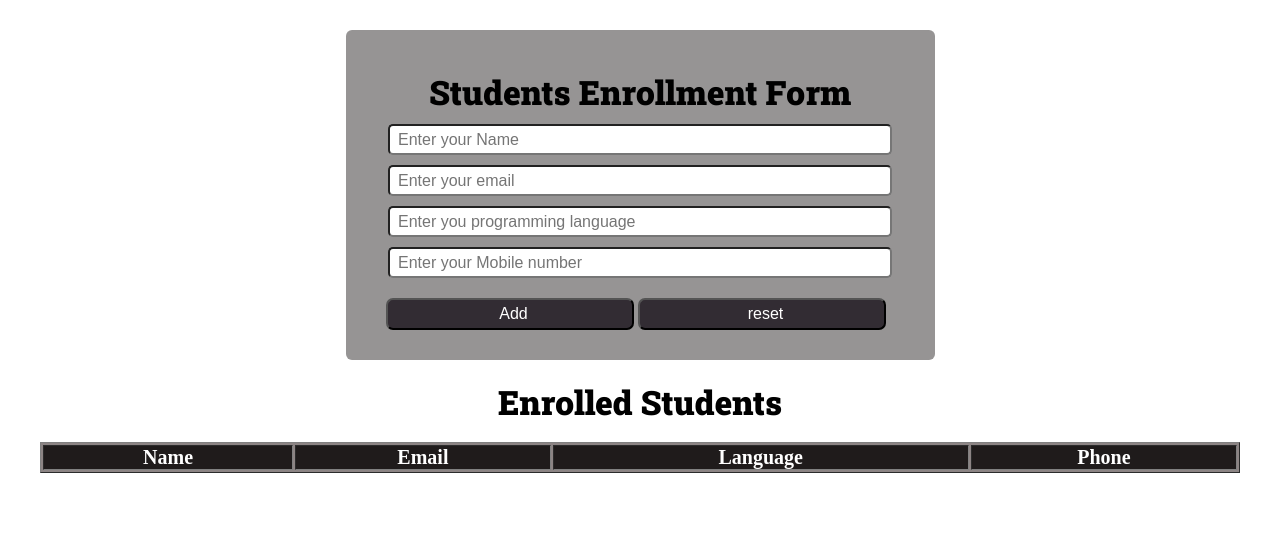
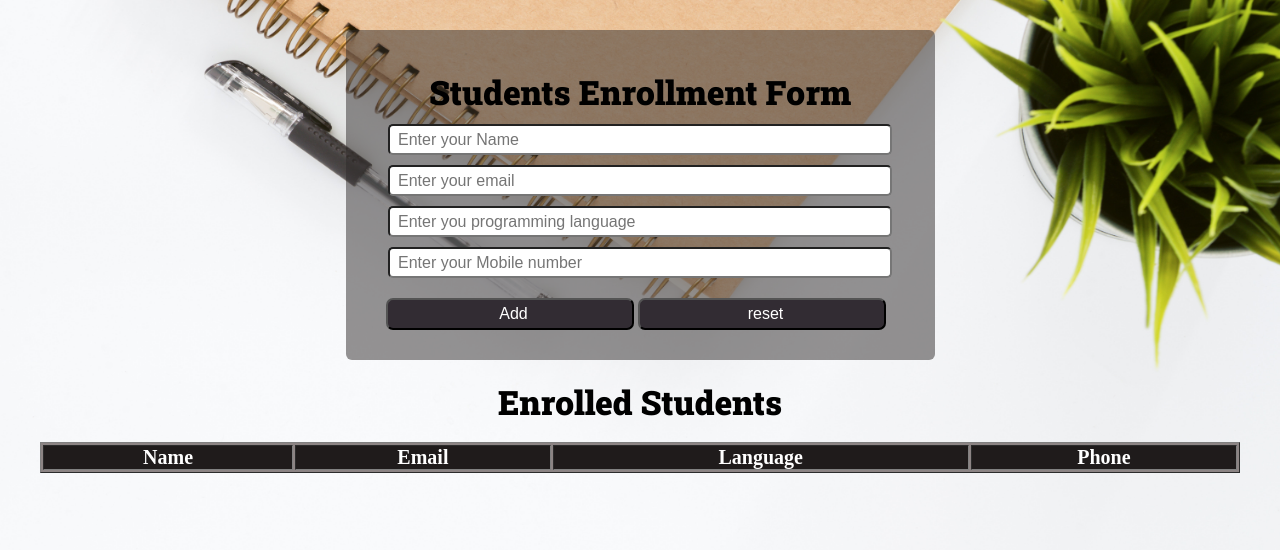
Before and after one commit to mr-vicky/LGMVIP-Task-2, a plain HTML site: page index.html in a window 1280 px wide. Shown: the top 550 px of the page. Drawn offline with Linux system fonts and the light colour scheme; the site is published under a folder, as on GitHub Pages, so addresses that start at the root find nothing.

Commit message:
updates image link

```diff
--- a/style.css
+++ b/style.css
@@ -4,7 +4,7 @@
 }
 
 body{
-    background-image: url(/bg1.jpg);
+    background-image: url(bg1.jpg);
     background-attachment:fixed;
     background-size: 100% 100%;
 }
```
